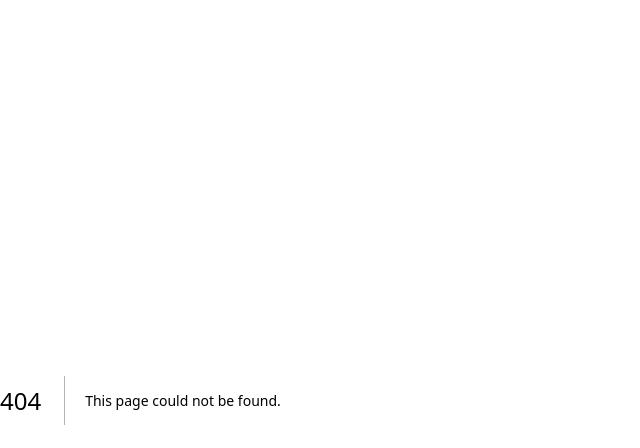
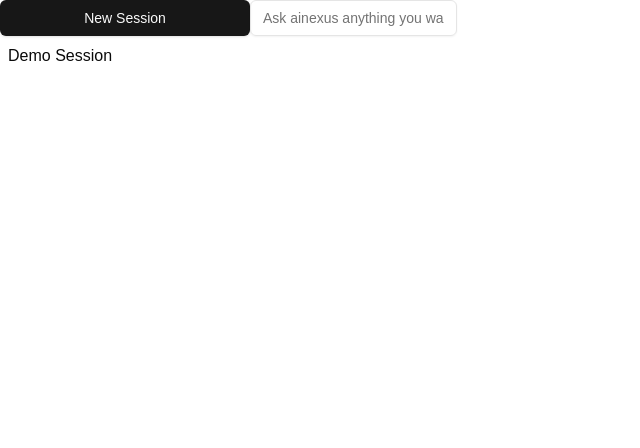
Before and after one commit to nischaljs/ainexus, a Next.js app: page /chat/1 in a window 1280 px wide. Before the commit this address had no page. Shown: the top 448 px of the page, without its empty margins (0-640 px from the left). Built offline with nearby package versions, Linux system fonts and the light colour scheme.

Commit message:
feat: add chat session page and input component with session management

```diff
--- /dev/null
+++ b/app/chat/[sessionId]/page.tsx
@@ -0,0 +1,18 @@
+"use client";
+
+
+import { ChatInput } from "@/components/chat-input";
+import { useParams } from "next/navigation";
+
+  const ChatSessionPage = ()=>{
+    const{sessionId} = useParams();
+
+    return(
+        <div>
+            <ChatInput/>
+        </div>
+    )
+}
+
+
+export default ChatSessionPage;
--- /dev/null
+++ b/components/chat-input.tsx
@@ -0,0 +1,19 @@
+import { useChatContext } from "@/context/chat/context";
+import { useParams } from "next/navigation";
+import { useState } from "react";
+import { Input } from "./ui/input";
+
+export const ChatInput = () => {
+
+    const { sessionId } = useParams();
+
+    const [inputValue, setInputValue] = useState("");
+
+    const { runModel } = useChatContext();
+
+    return (
+        <div>
+            <Input placeholder="Ask ainexus anything you want to ....."/>
+        </div>
+    )
+}
--- a/components/sidebar.tsx
+++ b/components/sidebar.tsx
@@ -2,12 +2,24 @@
 
 import { useChatContext } from "@/context/chat/context";
 import React from "react";
+import { Button } from "./ui/button";
+import { useRouter } from "next/navigation";
 
 
 export const Sidebar:React.FC = ()  =>   {
     const {sessions, createSession} = useChatContext();
+    const {push} = useRouter()
 return (
-    <div>
+    <div className="w-[250px] flex flex-col h-screen">
+        <Button onChange={()=>createSession()}>New Session</Button>
+        {sessions?.map((session)=>(
+            <div className="p-2" onClick={()=>{
+                push(`/chat/${session.id}`);
+            }}
+            key={session.id}>
+                {session?.title}
+            </div>
+        )) || "No sessions found" }
 
     </div>
 )
--- /dev/null
+++ b/components/ui/input.tsx
@@ -0,0 +1,22 @@
+import * as React from "react"
+
+import { cn } from "@/lib/utils"
+
+const Input = React.forwardRef<HTMLInputElement, React.ComponentProps<"input">>(
+  ({ className, type, ...props }, ref) => {
+    return (
+      <input
+        type={type}
+        className={cn(
+          "flex h-9 w-full rounded-md border border-input bg-transparent px-3 py-1 text-base shadow-sm transition-colors file:border-0 file:bg-transparent file:text-sm file:font-medium file:text-foreground placeholder:text-muted-foreground focus-visible:outline-none focus-visible:ring-1 focus-visible:ring-ring disabled:cursor-not-allowed disabled:opacity-50 md:text-sm",
+          className
+        )}
+        ref={ref}
+        {...props}
+      />
+    )
+  }
+)
+Input.displayName = "Input"
+
+export { Input }
--- a/hooks/use-chat-session.ts
+++ b/hooks/use-chat-session.ts
@@ -59,7 +59,14 @@ export type TChatSession = {
 
 export const useChatSession = () => {
     const getSessions = async ():Promise<TChatSession[]> => {
-        return (await get('chat-sessions') || []);
+        const demoSession: TChatSession = {
+            id: v4(),
+            messages: [],
+            title: "Demo Session",
+            createdAt: new Date().toISOString()
+        };
+        const sessions = (await get('chat-sessions')) || [demoSession];
+        return sessions;
     };
 
     const setSession = async (chatSession: TChatSession) => {
```
